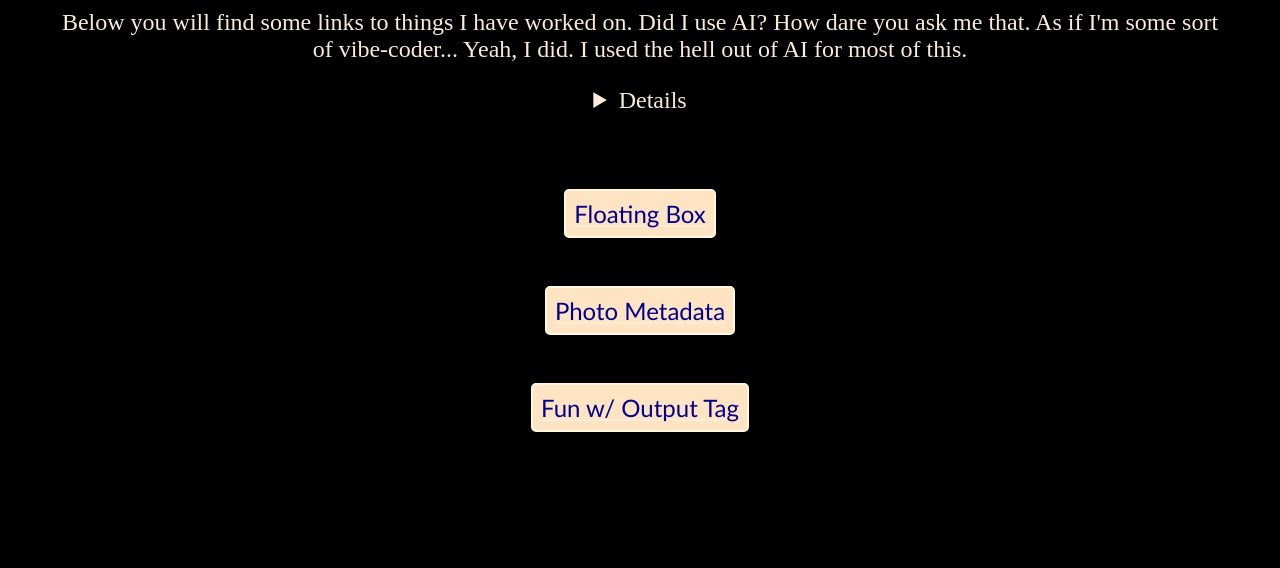
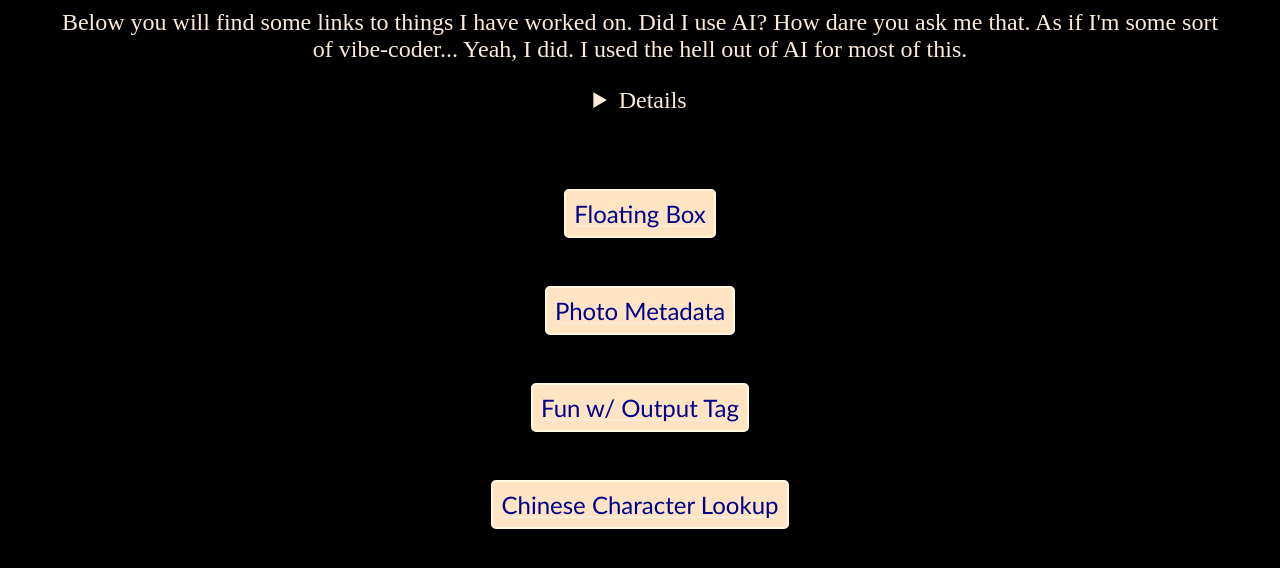
Before and after one commit to eamondevine/eamondevine.github.io, a plain HTML site: page index.html in a window 1280 px wide. Shown: the part 224-792 px from the top of the page. Drawn offline with Linux system fonts and the light colour scheme.

Commit message:
forgot the button

```diff
--- a/index.html
+++ b/index.html
@@ -55,6 +55,11 @@
             <p id="link-to-test">Fun w/ Output Tag</p>
           </a>
         </div>
+        <div class="bordered-div div-wrap-1">
+          <a href="/chinese-char-lookup/">
+            <p id="link-to-test">Chinese Character Lookup</p>
+          </a>
+        </div>
       </main>
     </div>
   </body>
```
Also changed, not shown: chinese-char-lookup/index.html (+5 -0 lines).
